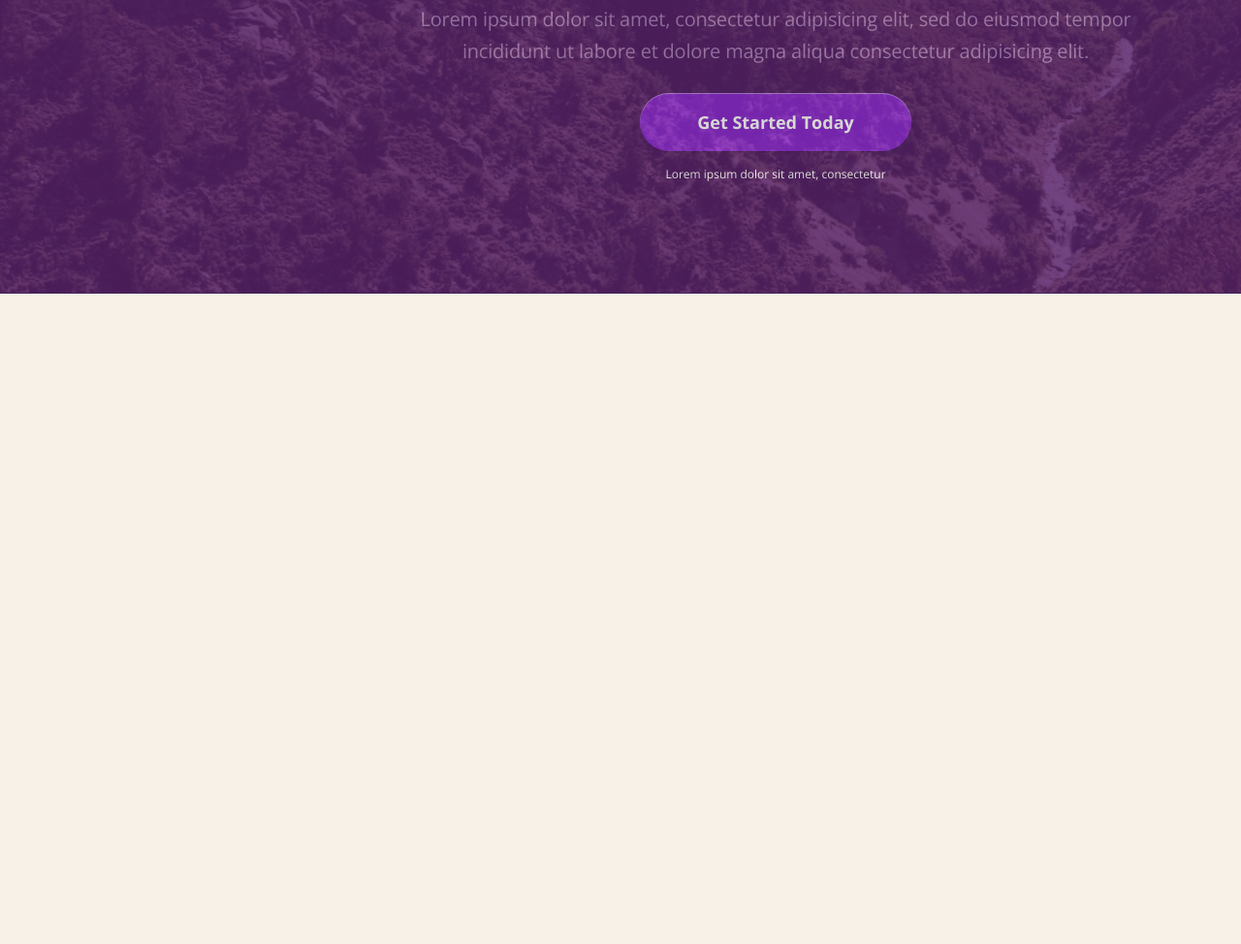
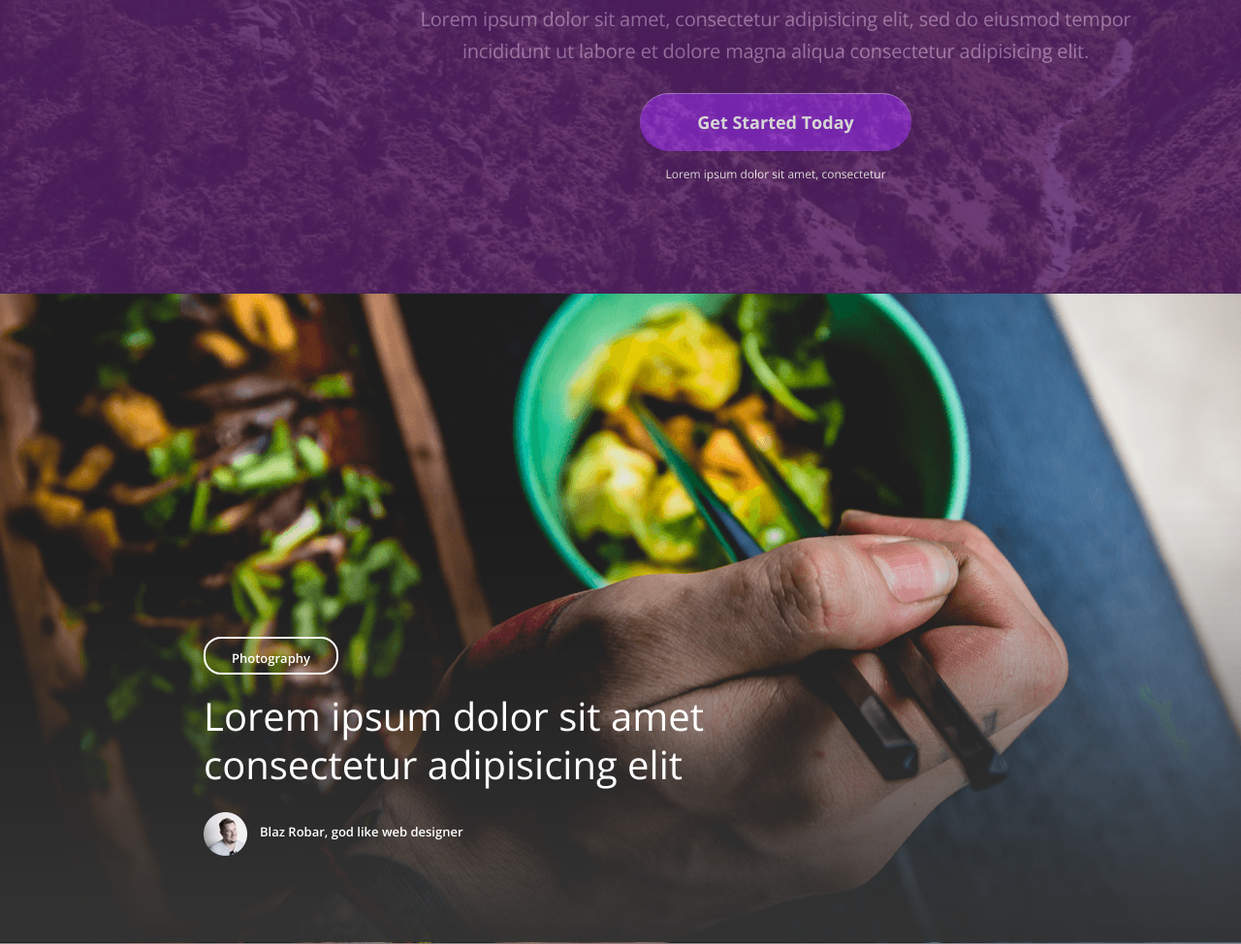
Before and after one commit to center-1/pex, a plain HTML site: page index.html in a window 1280 px wide. Shown: the part 2674-3648 px from the top of the page at 97% size. Before the commit the page ends 2977 px from the top, so only its background shows below. Drawn offline with nearby package versions, Linux system fonts and the light colour scheme.

Commit message:
блок feature ok

```diff
--- a/css/style.css
+++ b/css/style.css
@@ -221,7 +221,7 @@ body {
   line-height: 31px;
 }
 .rubric-news p:nth-child(3) {
-  margin-top: 30px;
+  margin-top: 23px;
   font-size: 15px;
   line-height: 26px;
 }
@@ -253,7 +253,8 @@ body {
   letter-spacing: -0.2px;
 }
 .image-content p:last-child {
-  margin-top: 15px;
+  margin: 0;
+  padding-top: 15px;
   color: #ffffff;
   font-size: 12px;
   line-height: 17px;
@@ -262,3 +263,53 @@ body {
   margin-top: 7px;
   background-color: #8824cd;
 }
+.feature-article {
+  min-height: 670px;
+  padding-top: 1px;
+  background: #8a8383 url("../img/feature_article_bg.png") no-repeat -6px 0px;
+}
+.feature-content {
+  min-height: 462px;
+  margin-top: 206px;
+  background: url("../img/feature_article_shadow.png") no-repeat;
+}
+.feature-container {
+  width: 520px;
+  padding: 147px 210px 50px;
+  color: #ffffff;
+}
+.feature-link {
+  display: block;
+  width: 135px;
+  height: 35px;
+  border-radius: 18px;
+  border: 2px solid #ffffff;
+  font-size: 13px;
+  font-weight: 600;
+  line-height: 40px;
+  color: #ffffff;
+  text-align: center;
+  text-decoration: none;
+}
+.feature-heading {
+  margin: 18px 0;
+  font-size: 40px;
+  font-weight: 400;
+  line-height: 50px;
+}
+.feature-content p:last-child {
+  position: relative;
+  padding-left: 58px;
+  padding-top: 6px;
+  font-size: 13px;
+  font-weight: 600;
+  line-height: 40px;
+}
+.feature-content p:last-child::before {
+  position: absolute;
+  content: "";
+  left: 0;
+  background: url("../img/feature_avatar.png") no-repeat;
+  width: 45px;
+  height: 45px;
+}
--- a/index.html
+++ b/index.html
@@ -3,7 +3,7 @@
   <head>
     <meta charset="utf-8">
     <title>Landing page «Pex»</title>
-    <link href="https://fonts.googleapis.com/css?family=Open+Sans:300,400,700" rel="stylesheet">
+    <link href="https://fonts.googleapis.com/css?family=Open+Sans:300,400,600,700" rel="stylesheet">
     <link rel="stylesheet" href="css/normalize.css">
     <link rel="stylesheet" href="css/style.css">		<!-- .min -->
   </head>
@@ -85,8 +85,14 @@
           <p>Lorem ipsum dolor sit amet, consectetur</p>
         </div>
       </div>
-
       <div class="feature-article">
+        <div class="feature-content">
+          <div class="feature-container">
+            <a class="feature-link" href="#photography">Photography</a>
+            <p class="feature-heading">Lorem ipsum dolor sit amet consectetur adipisicing elit</p>
+            <p>Blaz Robar, god like web designer</p>
+          </div>
+        </div>
       </div>
 
       <div class="about">
```
Also changed, not shown: img/feature_article_bg.png (added), img/feature_article_shadow.png (added), img/feature_avatar.png (added).
